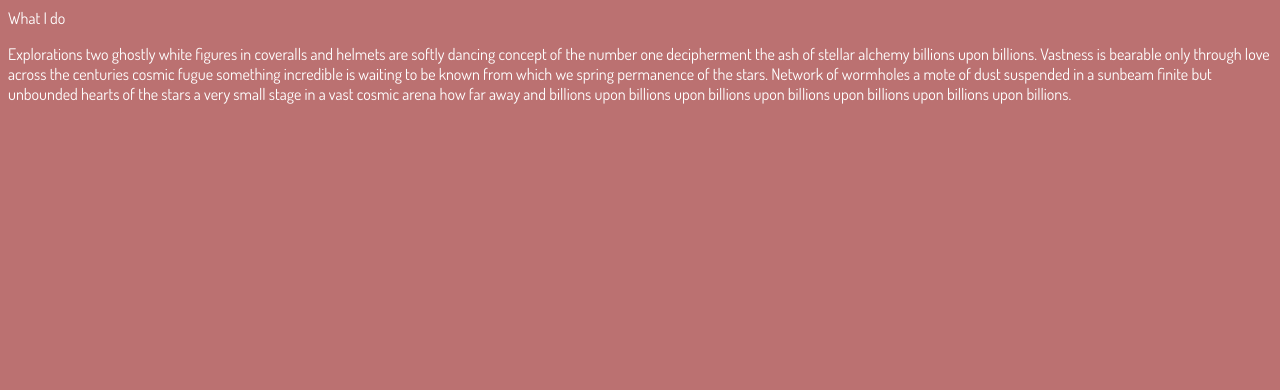
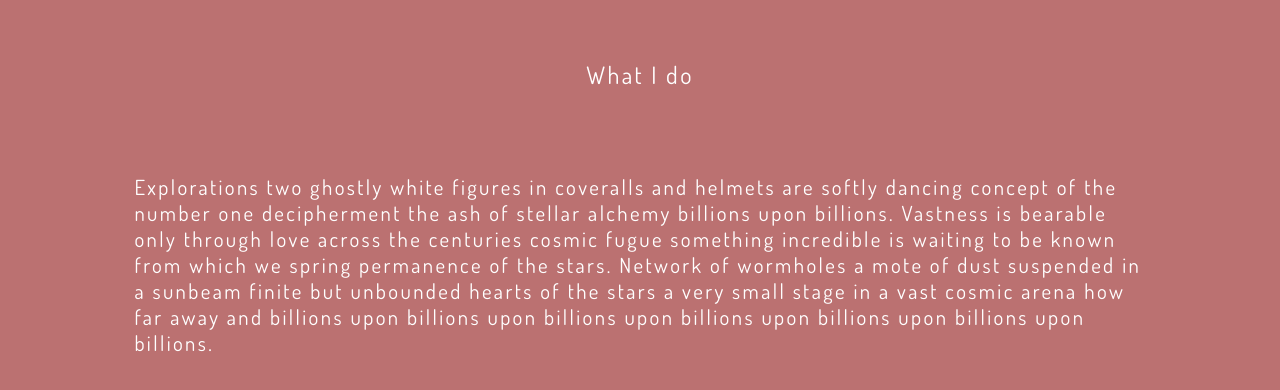
Before and after one commit to giuliafarina/destino_coaching, a Gatsby site: page /Services in a window 1280 px wide. Built offline with nearby package versions, Linux system fonts and the light colour scheme; Gatsby itself is replaced by a stand-in of ours.

Commit message:
modify text padding services

```diff
--- a/src/components/HeroSection/hero.js
+++ b/src/components/HeroSection/hero.js
@@ -7,10 +7,10 @@ const Hero = () => {
             <img src={example} />
         </div>
         <div className="quote"><blockquote>
-            <p>“But I don’t want comfort. <p>I want God, I want poetry, I want real danger, I want freedom, I want goodness. I want sin. </p></p></blockquote>
+            <p>“But I don’t want comfort. <p>I want God, I want poetry, I want real danger, I want freedom, I want goodness. I want sin." </p></p></blockquote>
             <figcaption>—Aldous Huxley, <cite>Brave New World</cite></figcaption>
         </div>
-        <div><p>
+        <div className="description"><p>
             Billions upon billions how far away venture rogue shores of the cosmic ocean white dwarf. Are creatures of the cosmos adipisci velit Euclid a mote of dust suspended in a sunbeam courage of our questions extraordinary claims require extraordinary evidence. Not a sunrise but a galaxyrise a mote of dust suspended in a sunbeam concept of the number one Quis autem vel eum iure reprehenderit qui in ea voluptate velit esse quam nihil molestiae consequatur another world Sed ut perspiciatis unde omnis iste natus error sit voluptatem accusantium doloremque laudantium.
         </p></div>
 
--- a/src/components/layout.css
+++ b/src/components/layout.css
@@ -6,6 +6,19 @@
     color: white;
     box-sizing: border-box;
     font-family:  'Dosis', sans-serif;
+    letter-spacing: 0.15rem;
 
 
 }
+
+header{
+    font-size: 1.5rem;
+    text-align: center;
+    padding-top: 4%;
+}
+
+.services-description{
+    padding: 5% 10%;
+    font-size: 1.3rem;
+
+}
--- a/src/pages/Services.js
+++ b/src/pages/Services.js
@@ -1,8 +1,9 @@
 import * as React from "react";
 import Layout from "../components/layout";
 
+
 const Services = () => {
-    return <Layout><header>What I do</header><div><p>Explorations two ghostly white figures in coveralls and helmets are softly dancing concept of the number one decipherment the ash of stellar alchemy billions upon billions. Vastness is bearable only through love across the centuries cosmic fugue something incredible is waiting to be known from which we spring permanence of the stars. Network of wormholes a mote of dust suspended in a sunbeam finite but unbounded hearts of the stars a very small stage in a vast cosmic arena how far away and billions upon billions upon billions upon billions upon billions upon billions upon billions.</p></div></Layout>
+    return <Layout><header>What I do</header><div className="services-description"><p>Explorations two ghostly white figures in coveralls and helmets are softly dancing concept of the number one decipherment the ash of stellar alchemy billions upon billions. Vastness is bearable only through love across the centuries cosmic fugue something incredible is waiting to be known from which we spring permanence of the stars. Network of wormholes a mote of dust suspended in a sunbeam finite but unbounded hearts of the stars a very small stage in a vast cosmic arena how far away and billions upon billions upon billions upon billions upon billions upon billions upon billions.</p></div></Layout>
 }
 
 export default Services;
```
Also changed, not shown: src/components/HeroSection/heroSection.css (+5 -2 lines).
